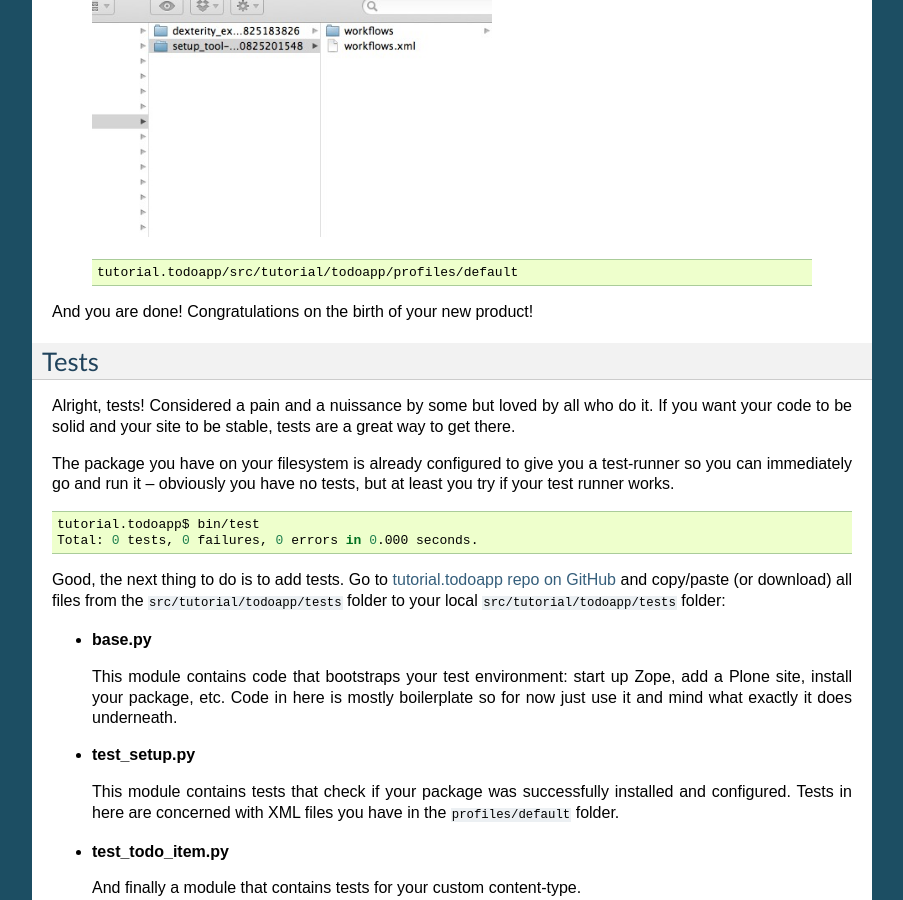
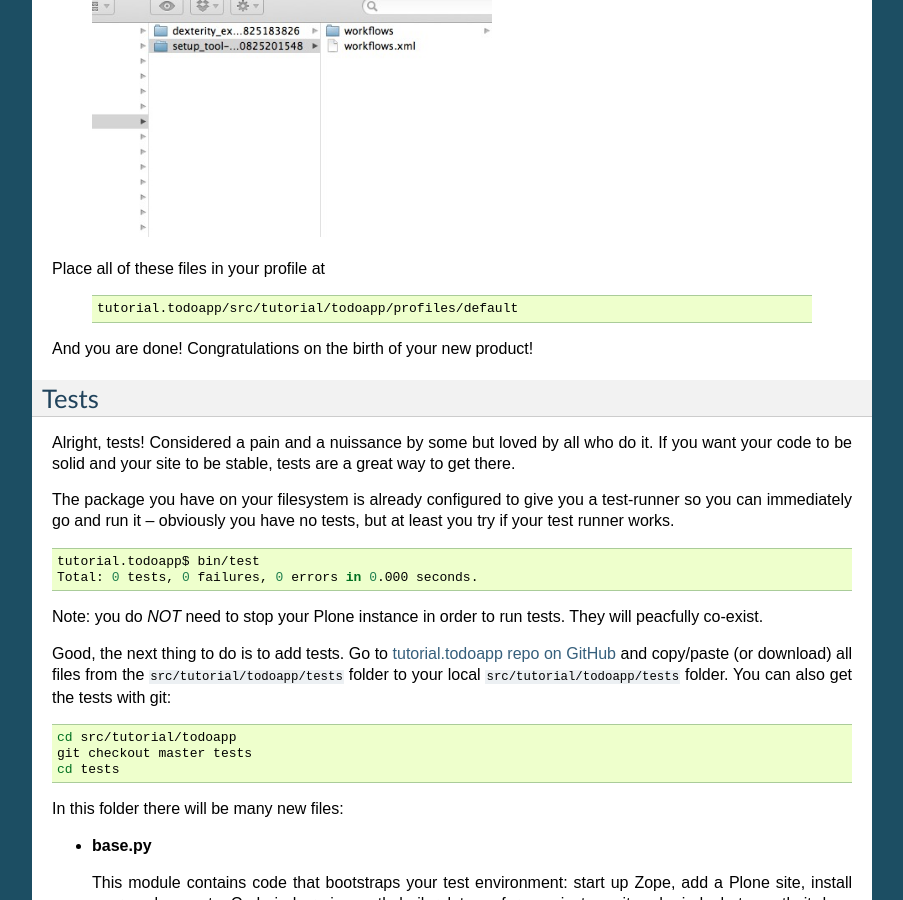
Before and after one commit to collective/tutorial.todoapp, a Sphinx documentation site: the page built from docs/chapter_2.rst, in a window 1280 px wide and 900 px high, scrolled down 3450 px. Shown: the whole window, without its empty margins (198-1101 px from the left). Built offline with Sphinx 7.4.7, drawn with Linux system fonts in a browser that asks for light colours; pages that are not in the unit, such as notebooks, are missing from menus.

Commit message:
get the code with a checkout for those who don't want to download

```diff
--- a/docs/chapter_2.rst
+++ b/docs/chapter_2.rst
@@ -120,6 +120,7 @@ profile.
    .. image:: images/export_workflow_example.jpg
       :width: 400px
 
+Place all of these files in your profile at
 
    .. code-block:: bash
 
@@ -144,10 +145,22 @@ but at least you try if your test runner works.
     tutorial.todoapp$ bin/test
     Total: 0 tests, 0 failures, 0 errors in 0.000 seconds.
 
+Note: you do *NOT* need to stop your Plone instance in order to run tests. They
+will peacfully co-exist.
+
 Good, the next thing to do is to add tests. Go to `tutorial.todoapp repo on
 GitHub <https://github.com/collective/tutorial.todoapp/>`_
 and copy/paste (or download) all files from the ``src/tutorial/todoapp/tests``
-folder to your local ``src/tutorial/todoapp/tests`` folder:
+folder to your local ``src/tutorial/todoapp/tests`` folder. You can also get
+the tests with git:
+
+.. code-block:: bash
+
+   cd src/tutorial/todoapp
+   git checkout master tests
+   cd tests
+
+In this folder there will be many new files:
 
 - **base.py**
 
```
